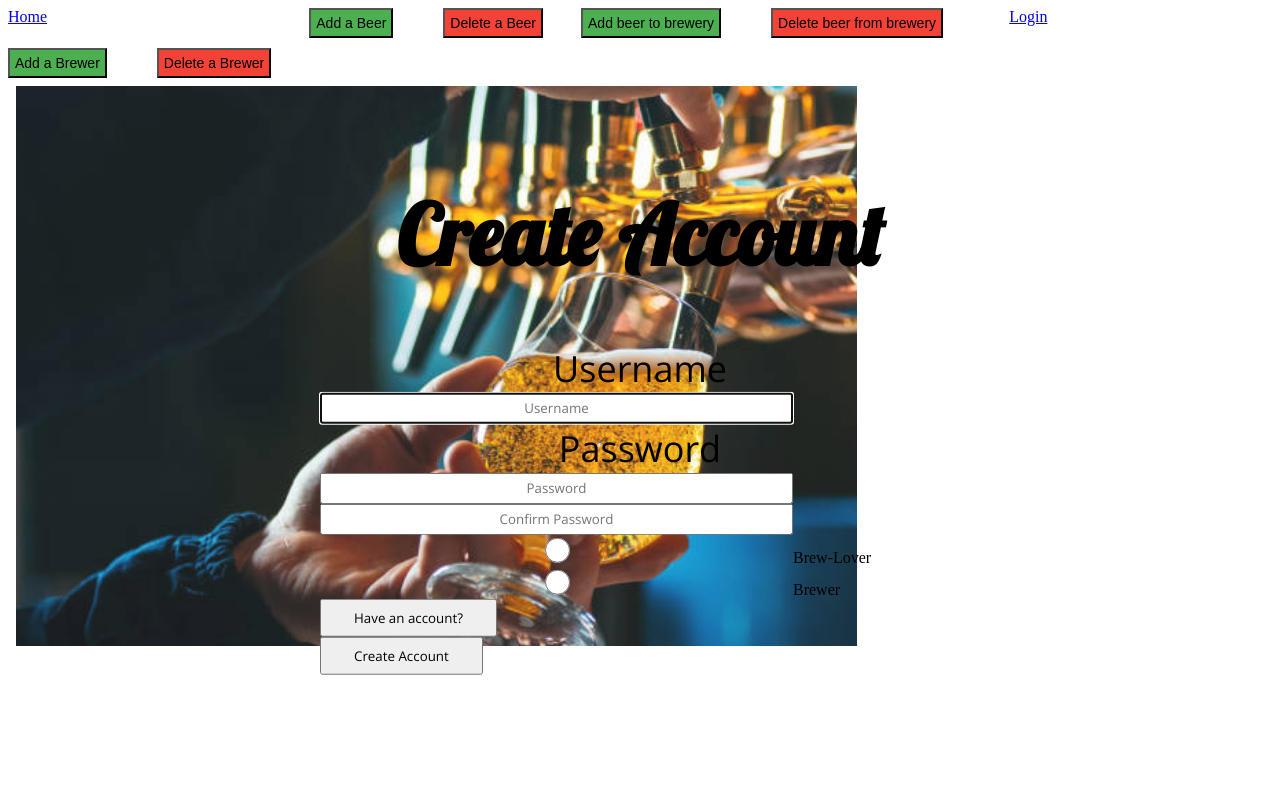
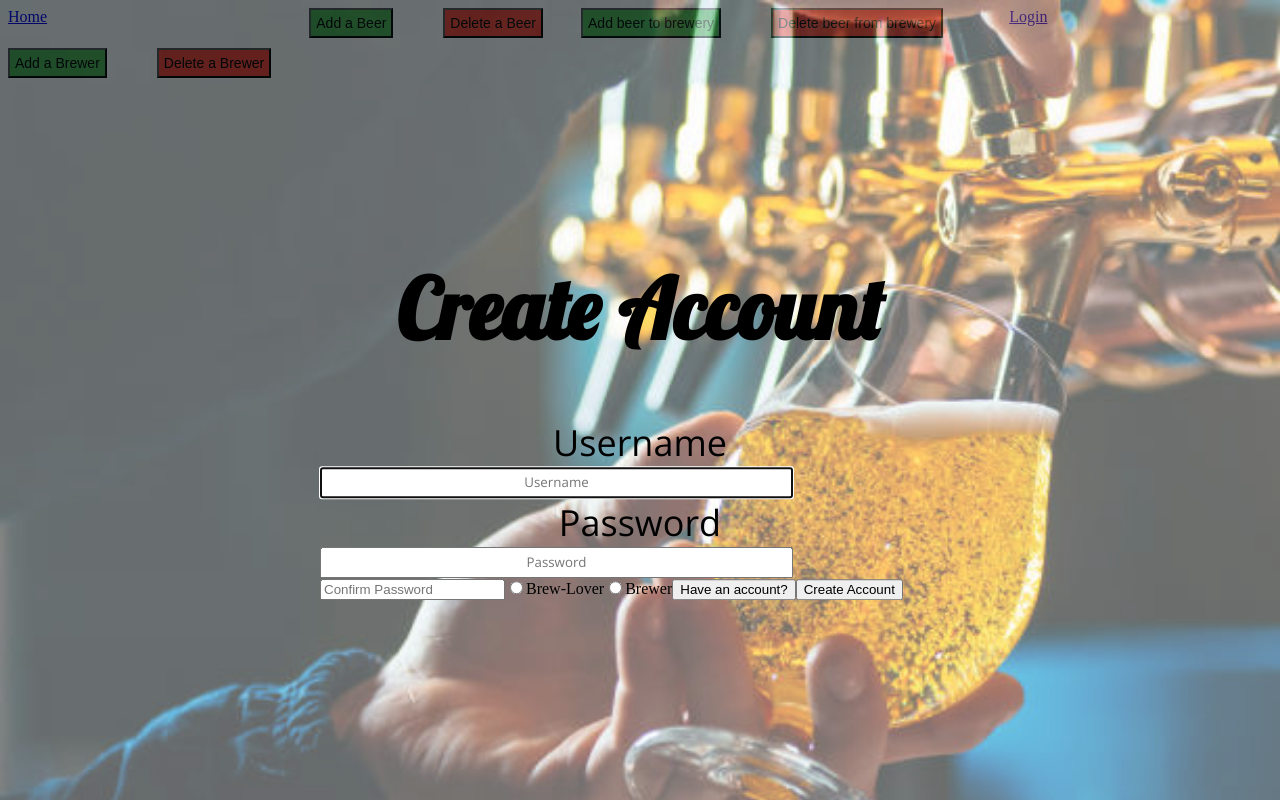
Before and after one commit to khawes187/Breernoculars, a Vue app in the folder vue/: page /register in a window 1280 px wide. Built offline with nearby package versions, Linux system fonts and the light colour scheme.

Commit message:
Fixed css isssues(background)

```diff
--- a/vue/src/views/Home.vue
+++ b/vue/src/views/Home.vue
@@ -5,7 +5,7 @@
       <h1>Working Title</h1>
     </header>
 
-    <img class="background" src="../images/beer-2439237_960_720.webp" width="100%" height="100%" alt="homepage image">
+    <img class="backgroundimage" src="../images/beer-2439237_960_720.webp" width="100%" height="100%" alt="homepage image">
 
     <div class="loading" v-if="isLoading">
       <img class="lazy" src="../images/9dc2a9af62e5d06ac0b9dce59e5b1d64.gif" />
@@ -54,8 +54,19 @@ header {
 h1 {
   color: white;
 }
-.background {
+/* .background {
   grid-area: backgroundPic;
+} */
+.backgroundimage {
+  min-height: 100%;
+  min-width: 1024px;
+
+  width:100%;
+  height: auto;
+  position: fixed;
+  top: 0;
+  left: 0;
+  opacity: 0.6;
 }
 div.home {
   display: grid;
--- a/vue/src/views/Login.vue
+++ b/vue/src/views/Login.vue
@@ -1,6 +1,6 @@
 <template>
 <body class="body">
-  <img src="../images/image.png" width="100%" height="100%" alt="Beer next to hops">
+  <img class="backgroundimage" src="../images/image.png" width="100%" height="100%" alt="Beer next to hops">
   <div id="login" class="text-center">
     <form class="form-signin" @submit.prevent="login">
       <h1 class="h3 mb-3 font-weight-normal">Please Sign In</h1>
@@ -86,8 +86,19 @@ export default {
 
 @import url('https://fonts.googleapis.com/css2?family=Lobster&family=Open+Sans&display=swap');
 
-img {
+/* img {
   opacity: 0.9;
+} */
+.backgroundimage {
+  min-height: 100%;
+  min-width: 1024px;
+
+  width:100%;
+  height: auto;
+  position: fixed;
+  top: 0;
+  left: 0;
+  opacity: 0.6;
 }
 
 #login {
--- a/vue/src/views/Register.vue
+++ b/vue/src/views/Register.vue
@@ -1,13 +1,13 @@
 <template>
 <body>
-  <img src="../images/register.jpg" width="100%" height="100%" alt="Beer pouring from a tap">
+  <img class="backgroundimage" src="../images/register.jpg" width="100%" height="100%" alt="Beer pouring from a tap">
   <div id="register" class="text-center">
     <form class="form-register" @submit.prevent="register">
       <h1 class="h3 mb-3 font-weight-normal">Create Account</h1>
       <div class="alert alert-danger" role="alert" v-if="registrationErrors">
         {{ registrationErrorMsg }}
       </div>
-      <label for="username" class="sr-only">Username</label>
+      <label for="username" class="sr-only-un">Username</label>
       <input
         type="text"
         id="username"
@@ -17,7 +17,7 @@
         required
         autofocus
       />
-      <label for="password" class="sr-only">Password</label>
+      <label for="password" class="sr-only-pw">Password</label>
       <input
         type="password"
         id="password"
@@ -43,7 +43,7 @@
         v-model="user.role"
         required
       />
-      <label for="roleUser">Brew-Lover</label>
+      <label class="brewlover" for="roleUser">Brew-Lover</label>
       <input
         type="radio"
         id="roleBrewer"
@@ -53,7 +53,7 @@
         v-model="user.role"
         required
       />
-      <label for="roleBrewer">Brewer</label>
+      <label class="brewer" for="roleBrewer">Brewer</label>
       <router-link :to="{ name: 'login' }" tag="button">Have an account?</router-link>
       <button class="btn btn-lg btn-primary btn-block" type="submit">
         Create Account
@@ -114,34 +114,69 @@ export default {
 </script>
 
 <style scoped>
+.backgroundimage {
+  min-height: 100%;
+  min-width: 1024px;
 
-img {
-  opacity: 0.9;
+  width:100%;
+  height: auto;
+  position: fixed;
+  top: 0;
+  left: 0;
+  opacity: 0.6;
 }
-
 #register {
-  display: flex;
-  justify-content: center;
+  display: grid;
+  /* justify-content: center; */
   position: absolute;
   top: 50%;
   left: 50%;
   transform: translate(-50%, -50%);
+  grid-template-columns: auto auto;
+  grid-template-areas:
+    "createAccount createAccount"
+    "loginName loginName"
+    "usernameInput usernameInput"
+    "loginPass passwordInput"
+    "brewLover brewer"
+    "button button";
 }
 
 h1 {
   font-family: 'Lobster', cursive;
   font-size: 84px;
+  grid-area: createAccount;
 }
 
-.sr-only {
+label.sr-only-un {
   font-family: 'Open Sans', sans-serif;
   font-size: 36px;
   display: flex;
   justify-content: center;
   align-items:stretch;
+  grid-area: loginName
+}
+label.sr-only-pw {
+  font-family: 'Open Sans', sans-serif;
+  font-size: 36px;
+  display: flex;
+  justify-content: center;
+  align-items:stretch;
+  grid-area: loginPass
 }
 
-input {
+input#username.form-control {
+  font-family: 'Open Sans', sans-serif;
+  resize: horizontal;
+  width: 465px;
+  height: 25px;
+  text-align: center;
+  /* align-items: center;
+  justify-content: center; */
+  grid-area:usernameInput
+}
+
+input#password.form-control {
   font-family: 'Open Sans', sans-serif;
   resize: horizontal;
   width: 465px;
@@ -149,22 +184,32 @@ input {
   text-align: center;
   align-items: center;
   justify-content: center;
+  grid-area: passwordInput;
 }
 
-input:active {
-  width: auto;
+label.brewlover{
+  grid-area: brewLover;
 }
-
-input:focus {
-  min-width: 200px
+label.brewer{
+  grid-area: brewer;
 }
-
-button {
+/* button {
   padding: 8px 32px;
   font-family: 'Open Sans', sans-serif;
   justify-content: center;
   align-items: center;
   text-align: center;
   display: block;
+  grid-area: button;
+} */
+
+/* input:active {
+  width: auto;
 }
+
+input:focus {
+  min-width: 200px
+} */
+
+
 </style>
```
